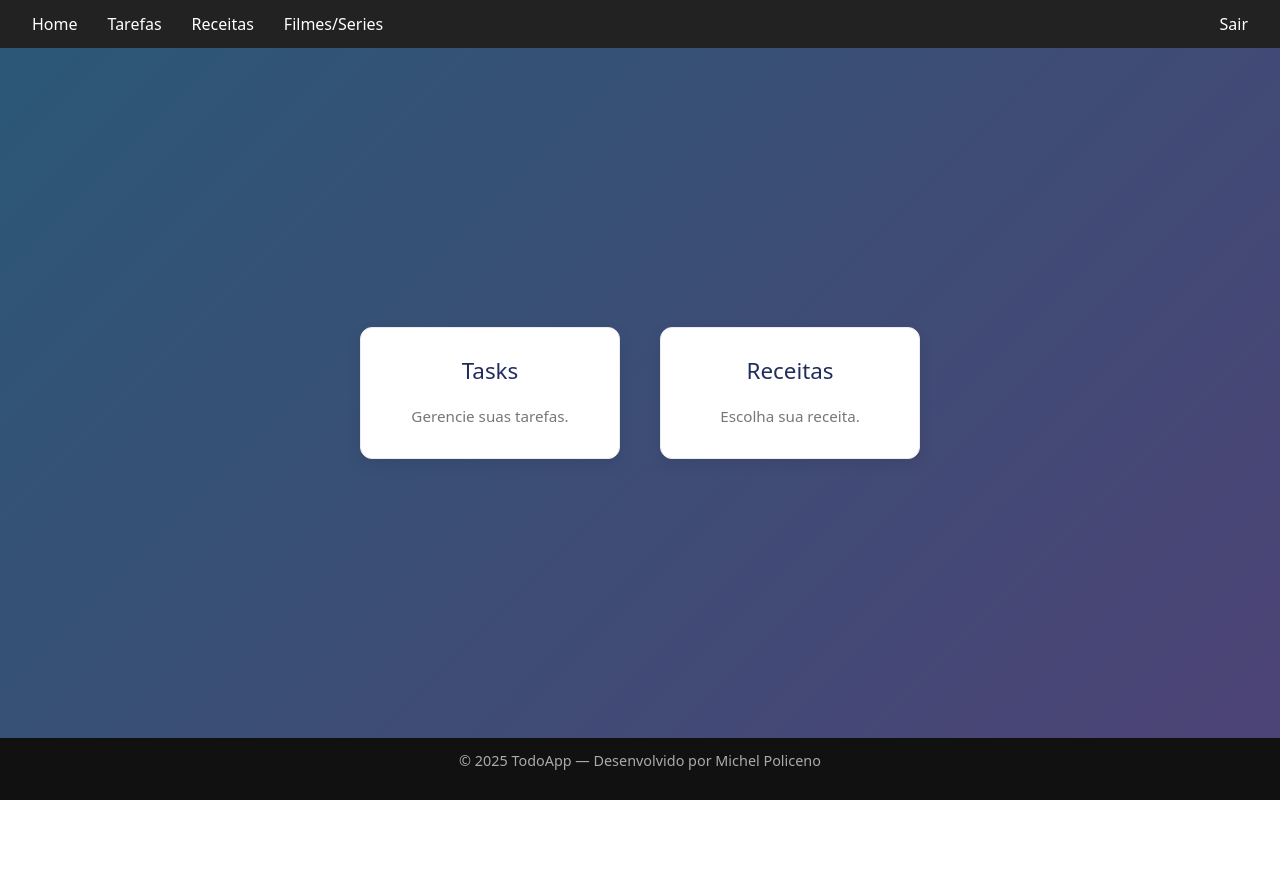
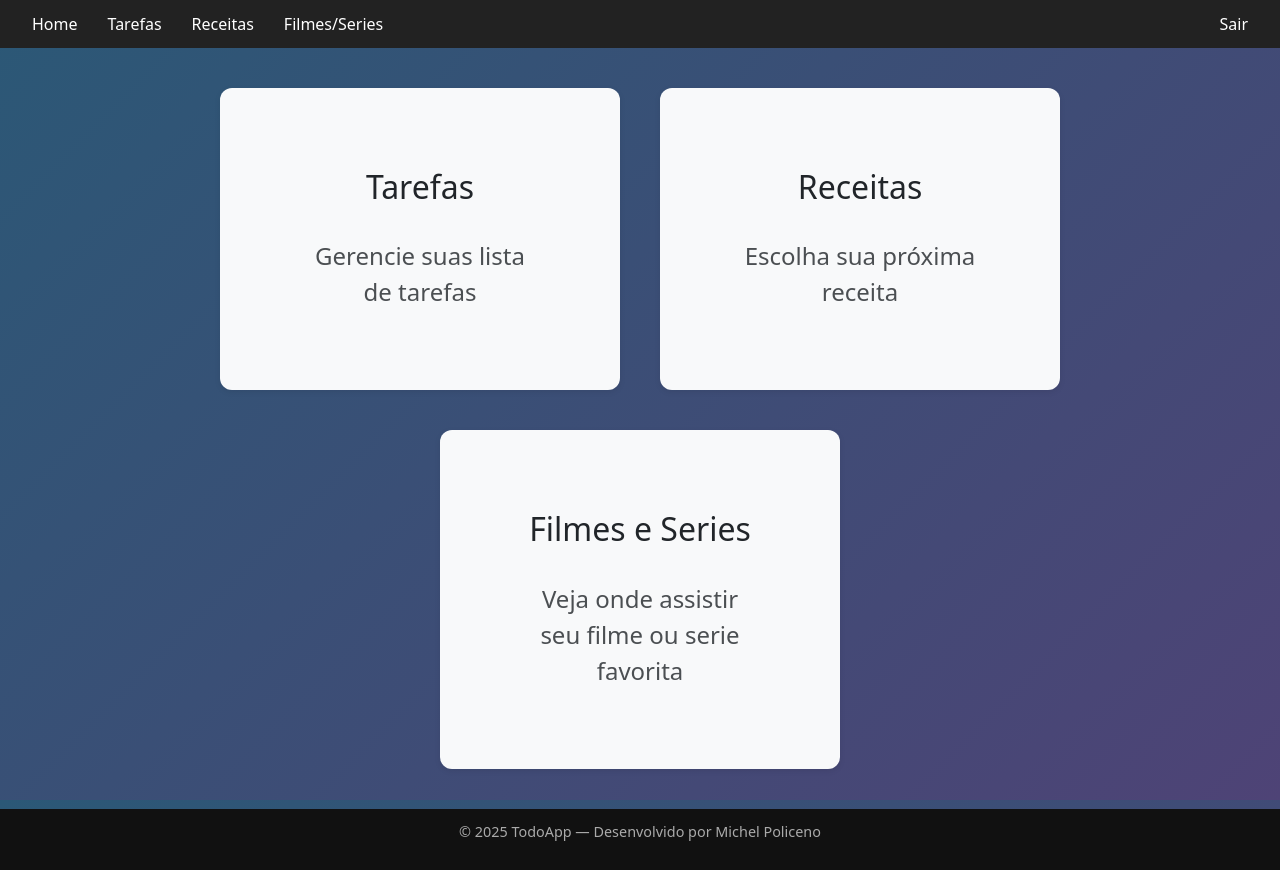
Before and after one commit to Michel-Policeno/todolist-react, a React (Vite) app: page /home in a window 1280 px wide. Before the commit the page ends 800 px from the top, so only its background shows below. Built offline with nearby package versions, Linux system fonts and the light colour scheme; sample sign-in values are in the browser's storage.

Commit message:
refactor:  homepage add card movies

```diff
--- a/src/pages/Home.tsx
+++ b/src/pages/Home.tsx
@@ -14,13 +14,18 @@ const Home: React.FC = () => {
 
       <main className="home-container">
         <div className="home-card" onClick={() => navigate("/tasks")}>
-          <h2>Tasks</h2>
-          <p>Gerencie suas tarefas.</p>
+          <h2>Tarefas</h2>
+          <p>Gerencie suas lista de tarefas</p>
         </div>
 
         <div className="home-card" onClick={() => navigate("/foods")}>
           <h2>Receitas</h2>
-          <p>Escolha sua receita.</p>
+          <p>Escolha sua próxima receita</p>
+        </div>
+
+          <div className="home-card" onClick={() => navigate("/movies")}>
+          <h2>Filmes e Series</h2>
+          <p>Veja onde assistir seu filme ou serie favorita</p>
         </div>
       </main>
 
--- a/src/styles/Home.css
+++ b/src/styles/Home.css
@@ -13,34 +13,34 @@
 /* Card base – similar ao look simples da li de tasks */
 .home-card {
   background: #f8f9fa;
-  width: 260px;
-  padding: 2rem 1.5rem;
+  width: 400px;
+  padding: 5rem 5rem;
   border-radius: 12px;
   box-shadow: 0 2px 6px rgba(0,0,0,0.08);
-
   display: flex;
   flex-direction: column;
-  gap: 0.5rem;
-
+  gap: 2rem;
   cursor: pointer;
   transition: transform 0.18s ease, box-shadow 0.18s ease;
 }
 
 .home-card:hover {
   transform: translateY(-4px);
-  box-shadow: 0 4px 12px rgba(0,0,0,0.12);
+  box-shadow: 0 8px 22px rgba(0,0,0,0.12);
 }
 
 .home-card h2 {
-  margin: 0;
-  font-size: 1.4rem;
+  margin: auto;
+  font-size: 2rem;
   color: var(--text-color);
+
 }
 
 .home-card p {
-  margin: 0;
+  text-align: center;
+  margin: auto;
   opacity: 0.8;
-  font-size: 0.95rem;
+  font-size: 1.5rem;
 }
 
 /* Responsividade — mantém UX elegante */
@@ -62,34 +62,3 @@
     max-width: 320px;
   }
 }
-
-
-
-
-
-/* CARD */
-.home-card {
-  width: 260px;
-  padding: 30px;
-  background: #ffffff;
-  border-radius: 12px;
-  box-shadow: 0 6px 16px rgba(0,0,0,0.08);
-  border: 1px solid #ececec;
-  cursor: pointer;
-  text-align: center;
-  transition: all 0.25s ease-in-out;
-}
-
-.home-card:hover {
-  transform: translateY(-6px);
-  box-shadow: 0 12px 28px rgba(0,0,0,0.12);
-}
-
-.home-card h2 {
-  margin-bottom: 12px;
-  color: #1f2d5c;
-}
-
-.home-card p {
-  color: #555;
-}
```
